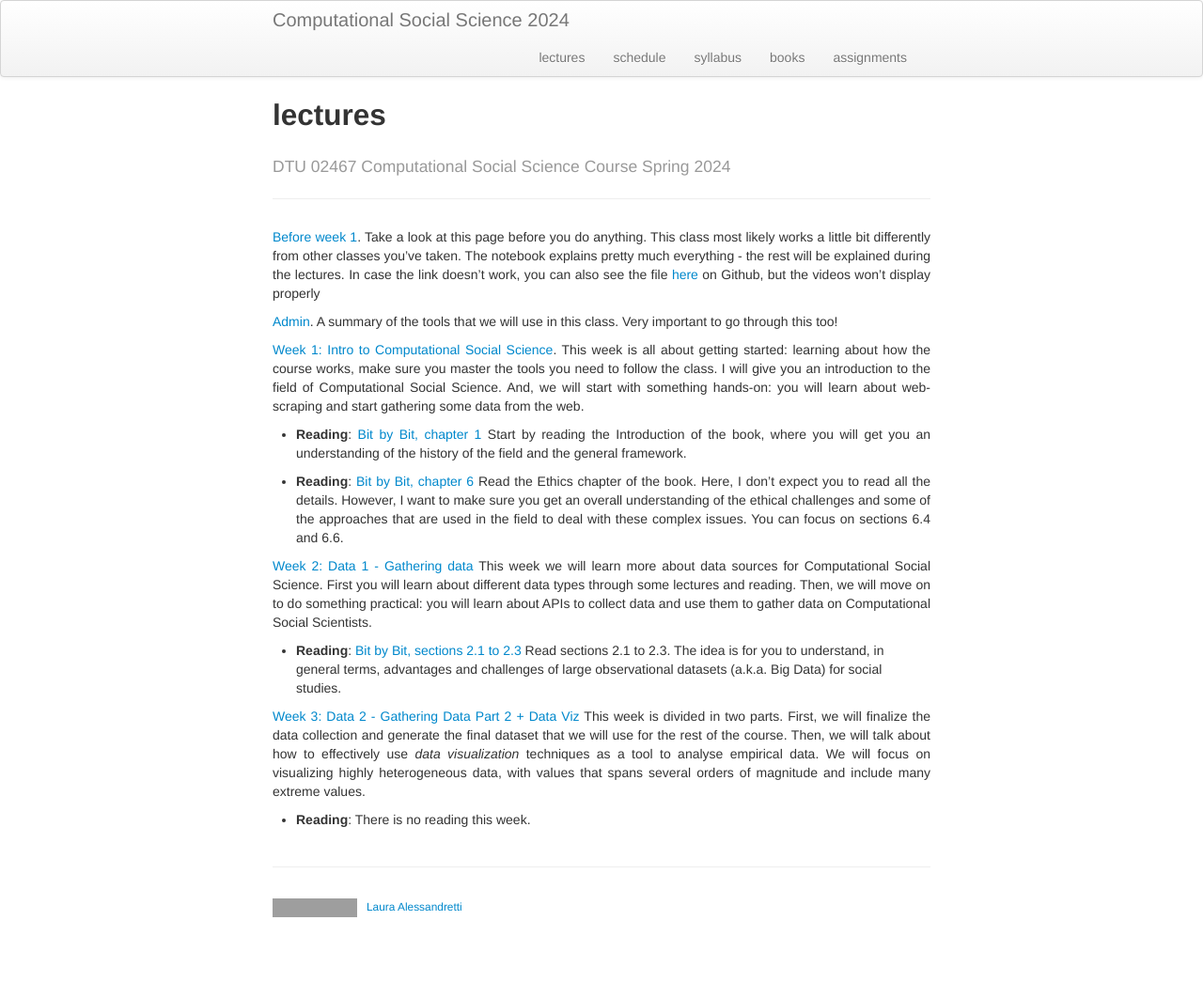
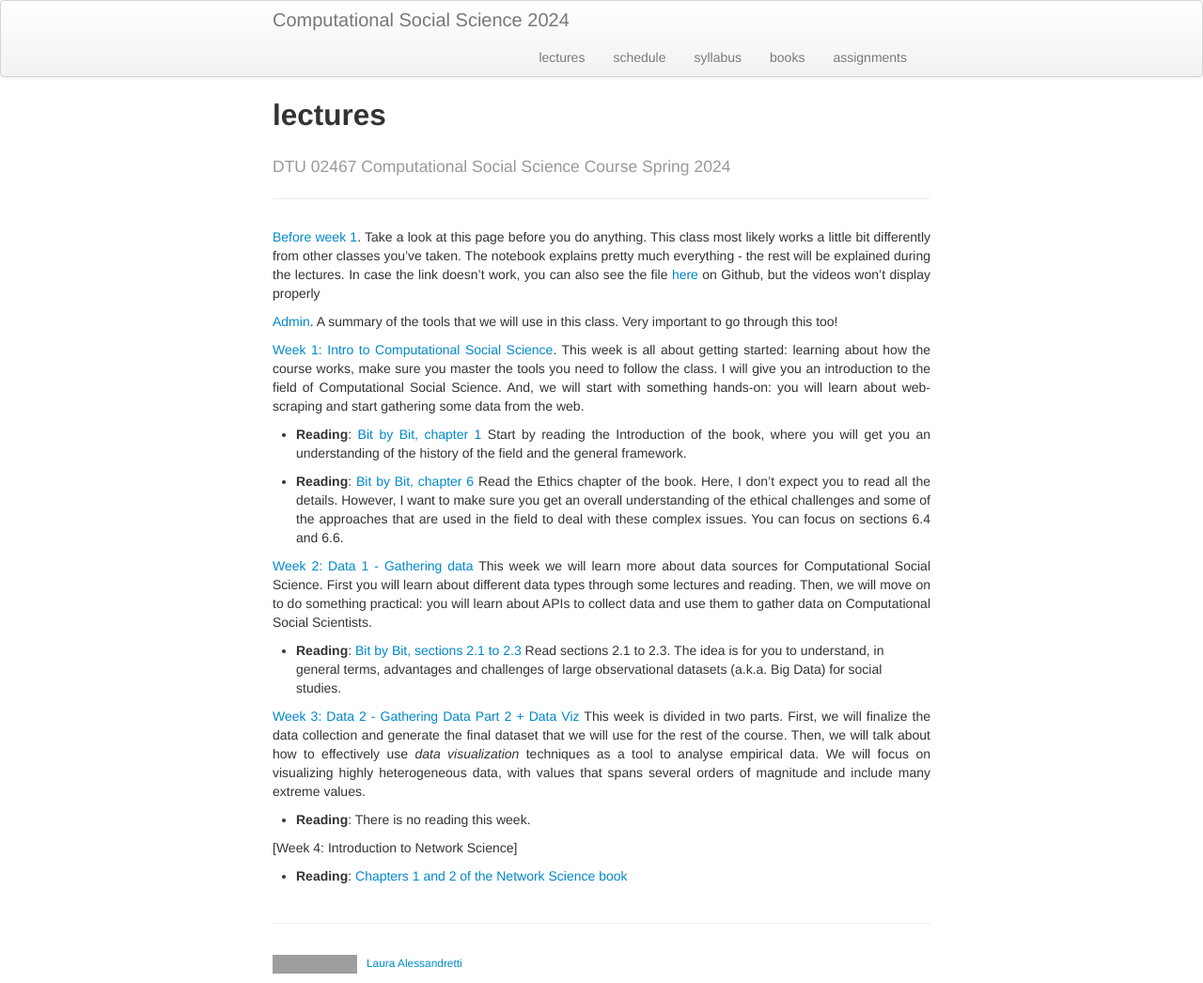
Before and after one commit to Simo067m/comsocsci2024, a Jekyll site: the page built from docs/lectures.md, in a window 1280 px wide. Shown: the whole page at 94% size. Built offline with Jekyll 4.4.1, drawn with Linux system fonts in a browser that asks for light colours; before the commit the page ends 986 px from its top, so only the background shows below that; grey boxes are pictures that could not be loaded.

Commit message:
small change

```diff
--- a/docs/lectures.md
+++ b/docs/lectures.md
@@ -25,3 +25,7 @@ description: A course led by Laura Alessandretti on Computational Social Science
  [Week 3: Data 2 - Gathering Data Part 2 + Data Viz](https://nbviewer.org/github/lalessan/comsocsci2024/blob/main/lectures/Week3.ipynb?flash_cache=True) This week is divided in two parts. First, we will finalize the data collection and generate the final dataset that we will use for the rest of the course. Then, we will talk about how to effectively use _data visualization_ techniques as a tool to analyse empirical data. We will focus on visualizing highly heterogeneous data, with values that spans several orders of magnitude and include many extreme values.
 
   * __Reading__: There is no reading this week.
+
+
+[Week 4: Introduction to Network Science]
+ * __Reading__: [Chapters 1 and 2 of the Network Science book](http://networksciencebook.com/chapter/1)
```
